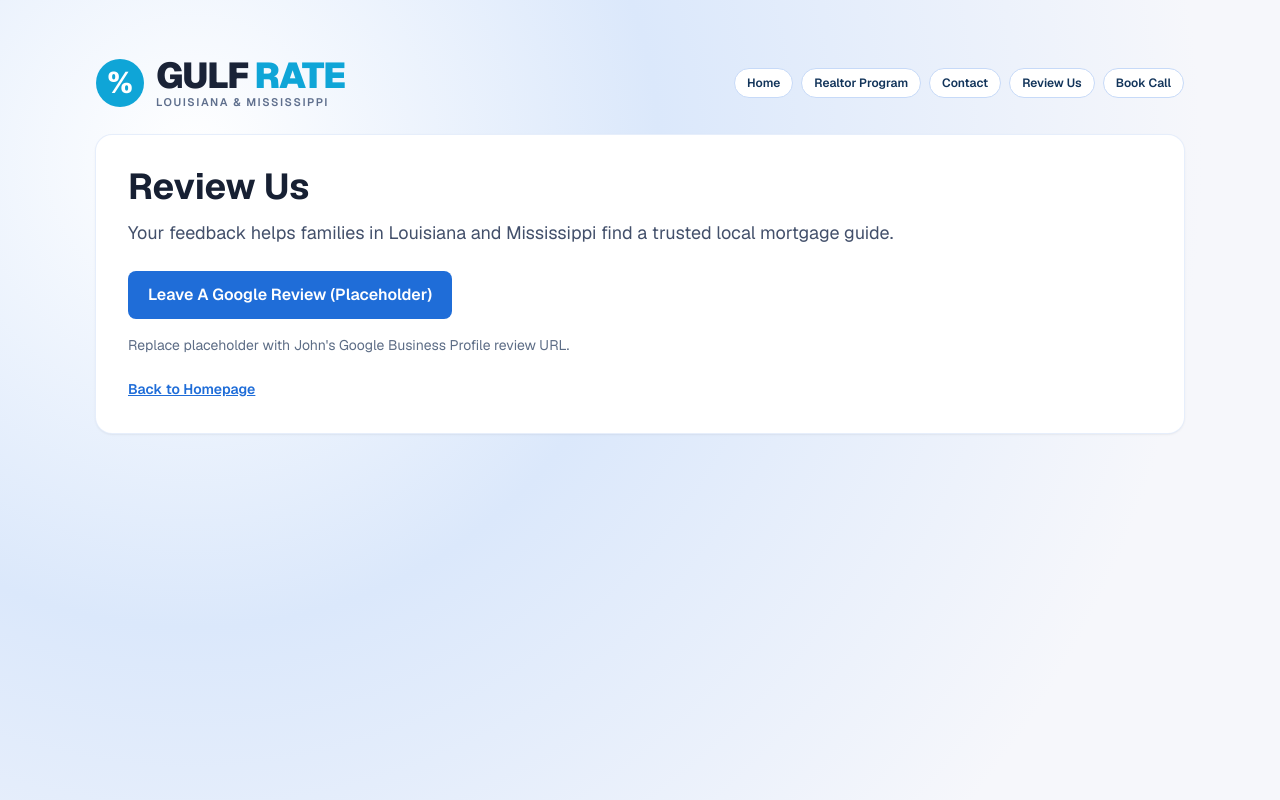
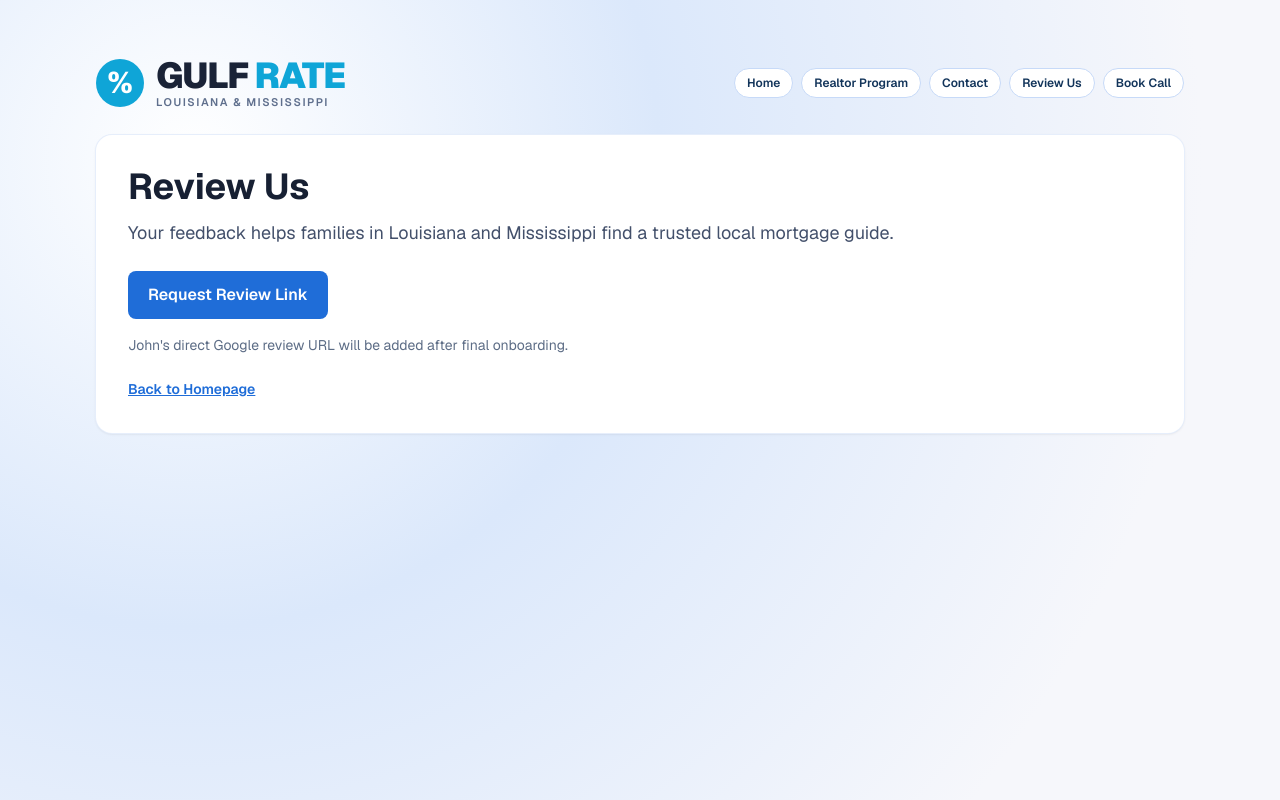
Before and after one commit to jcismail/Nola_Rate, a Next.js app: page /review-us in a window 1280 px wide. Shown: the top 800 px of the page. Built offline with nearby package versions, Linux system fonts and the light colour scheme; no server answers.

Commit message:
Add John stage/prod handoff docs and QA prep updates

```diff
--- a/src/app/realtor-partner/page.tsx
+++ b/src/app/realtor-partner/page.tsx
@@ -84,9 +84,9 @@ export default function RealtorPartnerPage() {
       <section className="mt-7 rounded-2xl bg-white p-6 shadow-sm ring-1 ring-[#e6eefb]">
         <h2 className="text-2xl font-bold text-[#172033]">Demo Assets</h2>
         <div className="mt-3 flex flex-wrap gap-3">
-          <span className="rounded bg-[#eef4ff] px-3 py-1.5 text-sm font-semibold text-[#12345a]">Co-Branded Flyer Kit (Placeholder)</span>
-          <span className="rounded bg-[#eef4ff] px-3 py-1.5 text-sm font-semibold text-[#12345a]">Buyer Pre-Approval Checklist (Placeholder)</span>
-          <span className="rounded bg-[#eef4ff] px-3 py-1.5 text-sm font-semibold text-[#12345a]">Webinar Signup Flow (Placeholder)</span>
+          <span className="rounded bg-[#eef4ff] px-3 py-1.5 text-sm font-semibold text-[#12345a]">Co-Branded Flyer Kit (Coming Soon)</span>
+          <span className="rounded bg-[#eef4ff] px-3 py-1.5 text-sm font-semibold text-[#12345a]">Buyer Qualification Checklist (Coming Soon)</span>
+          <span className="rounded bg-[#eef4ff] px-3 py-1.5 text-sm font-semibold text-[#12345a]">Webinar Signup Flow (Coming Soon)</span>
         </div>
         <Link href="/" className="mt-5 inline-block text-sm font-semibold text-[#1f6dd8] underline">
           Back to Homepage
--- a/src/app/review-us/page.tsx
+++ b/src/app/review-us/page.tsx
@@ -12,13 +12,13 @@ export default function ReviewUsPage() {
           Your feedback helps families in Louisiana and Mississippi find a trusted local mortgage guide.
         </p>
         <a
-          href="#"
+          href="/contact"
           className="mt-6 inline-block rounded-lg bg-[#1f6dd8] px-5 py-3 font-semibold text-white hover:bg-[#195ebd]"
         >
-          Leave A Google Review (Placeholder)
+          Request Review Link
         </a>
         <p className="mt-4 text-sm text-[#5d6d86]">
-          Replace placeholder with John&apos;s Google Business Profile review URL.
+          John&apos;s direct Google review URL will be added after final onboarding.
         </p>
         <Link href="/" className="mt-6 inline-block text-sm font-semibold text-[#1f6dd8] underline">
           Back to Homepage
```
Also changed, not shown: 4 other files (tests, documents, lock files or other folders).
